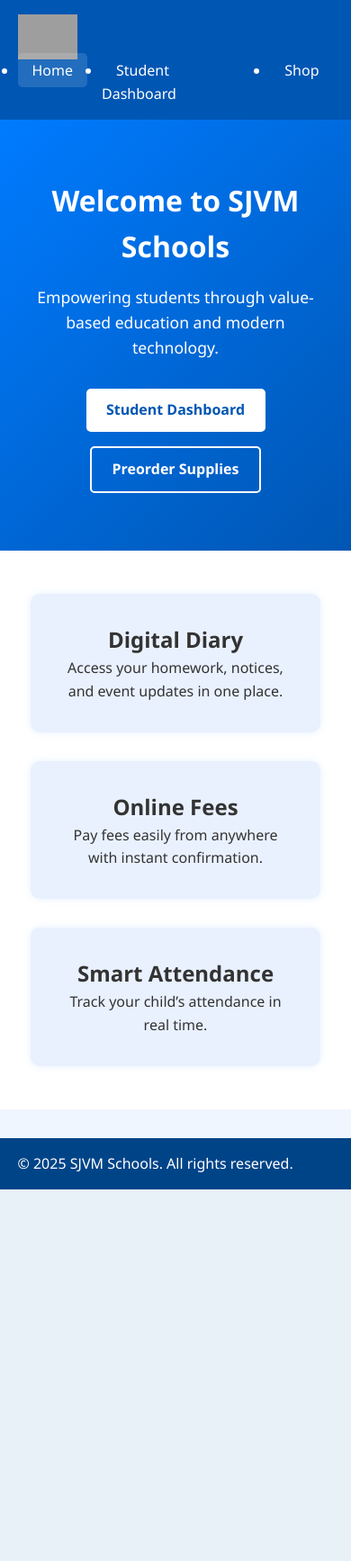
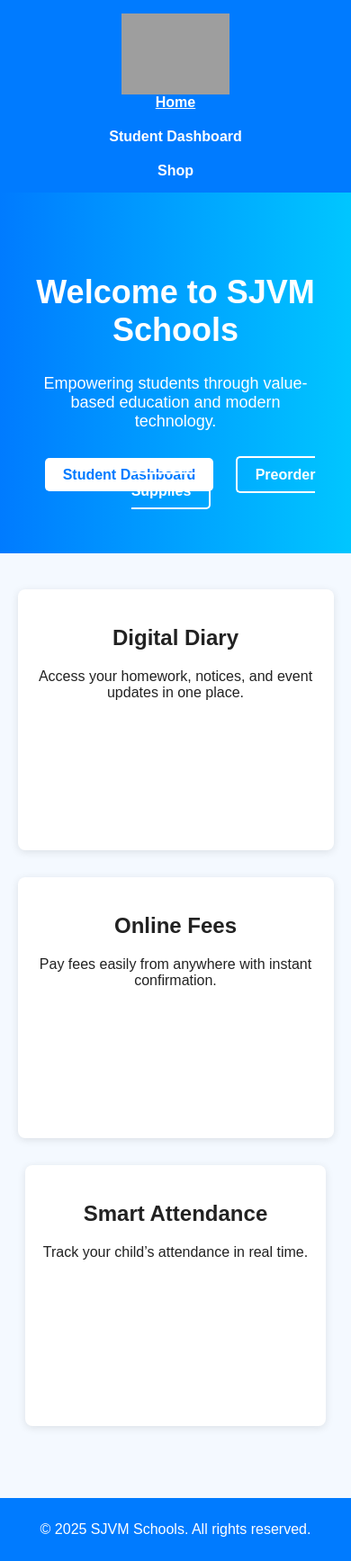
Before and after one commit to Echoesofthe21stcentury/sjvm-schools, a PHP site: page / in a window 390 px wide. Shown: the whole page at 90% size. Before the commit the page ends 1322 px from the top, so only its background shows below. Run offline with PHP 8.4, Linux system fonts and the light colour scheme; grey boxes are pictures that could not be loaded.

Commit message:
Update style.css

```diff
--- a/css/style.css
+++ b/css/style.css
@@ -1,22 +1,14 @@
-/* Reset + Base */
-* {
+body {
+  font-family: Arial, sans-serif;
   margin: 0;
-  padding: 0;
-  box-sizing: border-box;
-  font-family: 'Segoe UI', sans-serif;
+  background: #f4f9ff;
+  color: #222;
 }
 
-body {
-  line-height: 1.6;
-  background: #f0f6ff;
-  color: #333;
-}
-
-/* Header */
 header {
-  background: #0056b3;
-  padding: 1rem 0;
+  background: #007BFF;
   color: white;
+  padding: 15px 0;
 }
 
 .container {
@@ -24,73 +16,73 @@ header {
   max-width: 1100px;
   margin: auto;
   display: flex;
+  align-items: center;
   justify-content: space-between;
-  align-items: center;
-  flex-wrap: wrap;
 }
 
 .logo {
-  height: 50px;
+  width: 120px;
 }
 
 nav ul {
+  list-style: none;
   display: flex;
-  gap: 1rem;
+  gap: 20px;
+  margin: 0;
+  padding: 0;
 }
 
 nav a {
   color: white;
   text-decoration: none;
-  padding: 0.5rem 1rem;
-  border-radius: 5px;
+  font-weight: bold;
 }
 
-nav a:hover,
-nav a.active {
-  background: #ffffff22;
+nav a.active,
+nav a:hover {
+  text-decoration: underline;
 }
 
-/* Hero Section */
 .hero {
-  padding: 4rem 1rem;
+  background: linear-gradient(to right, #007BFF, #00c6ff);
+  color: white;
   text-align: center;
-  background: linear-gradient(135deg, #007bff, #0056b3);
-  color: white;
+  padding: 60px 20px;
+  flex-direction: column;
 }
 
 .hero h1 {
-  font-size: 2rem;
-  margin-bottom: 1rem;
+  font-size: 36px;
+  margin-bottom: 10px;
 }
 
 .hero p {
-  font-size: 1.1rem;
-  margin-bottom: 2rem;
+  font-size: 18px;
+  margin-bottom: 20px;
 }
 
-.buttons {
-  display: flex;
-  gap: 1rem;
-  justify-content: center;
-  flex-wrap: wrap;
+.hero .buttons {
+  margin-top: 20px;
 }
 
-.btn,
-.btn-outline {
-  padding: 0.7rem 1.4rem;
+.hero .btn,
+.hero .btn-outline {
+  padding: 10px 20px;
+  margin: 10px;
   border-radius: 5px;
+  text-decoration: none;
   font-weight: bold;
-  text-decoration: none;
   transition: 0.3s;
 }
 
 .btn {
   background: white;
-  color: #0056b3;
+  color: #007BFF;
+  border: none;
 }
 
 .btn:hover {
-  background: #cce5ff;
+  background: #e0e0e0;
 }
 
 .btn-outline {
@@ -100,33 +92,50 @@ nav a.active {
 
 .btn-outline:hover {
   background: white;
-  color: #0056b3;
+  color: #007BFF;
 }
 
-/* Features Section */
 .features {
-  padding: 3rem 1rem;
-  background: white;
+  padding: 40px 0;
 }
 
 .grid {
-  display: grid;
-  grid-template-columns: repeat(auto-fit, minmax(240px, 1fr));
-  gap: 2rem;
+  display: flex;
+  flex-wrap: wrap;
+  gap: 30px;
+  justify-content: space-around;
   text-align: center;
 }
 
 .feature-box {
-  background: #e9f1ff;
-  padding: 2rem;
-  border-radius: 10px;
-  box-shadow: 0 0 8px rgba(0, 123, 255, 0.1);
+  flex: 1 1 250px;
+  background: white;
+  padding: 20px;
+  border-radius: 8px;
+  box-shadow: 0 2px 10px rgba(0,0,0,0.1);
 }
 
 footer {
-  background: #004488;
+  background: #007BFF;
   color: white;
   text-align: center;
-  padding: 1rem 0;
-  margin-top: 2rem;
+  padding: 10px;
+  margin-top: 40px;
 }
+
+/* Responsive */
+@media (max-width: 768px) {
+  nav ul {
+    flex-direction: column;
+    align-items: center;
+  }
+
+  .container {
+    flex-direction: column;
+    text-align: center;
+  }
+
+  .grid {
+    flex-direction: column;
+  }
+}
```
